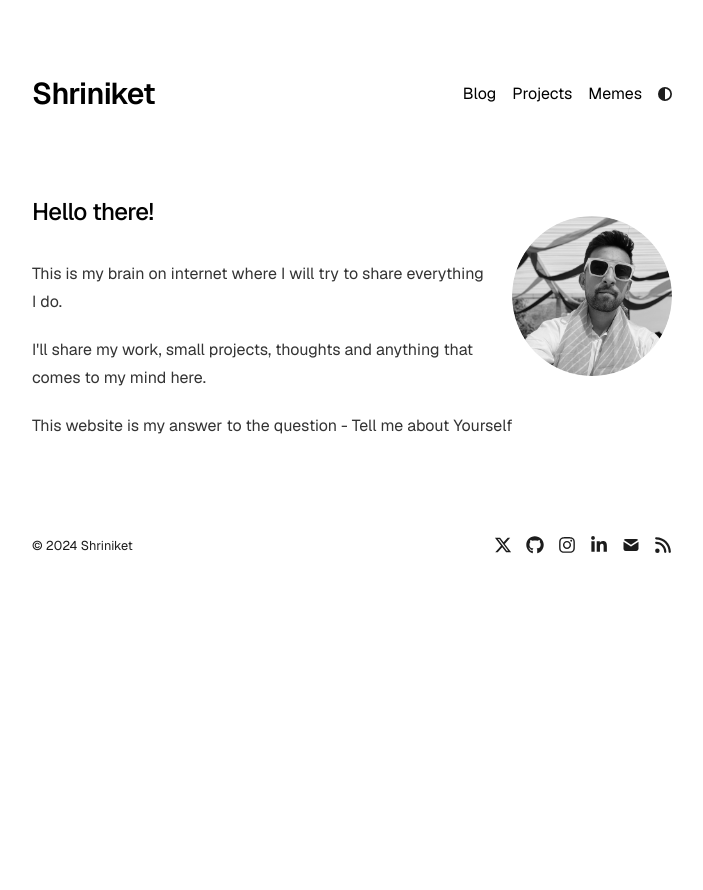
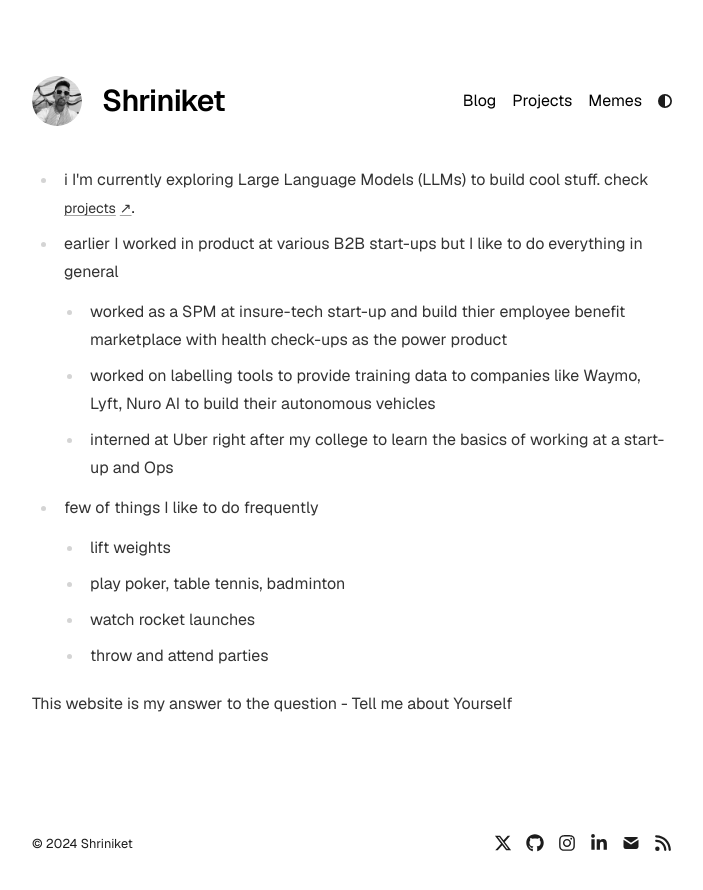
Before and after one commit to shriniket73/my-website, a Next.js app: page / in a window 1280 px wide. Shown: the top 890 px of the page, without its empty margins (288-991 px from the left). Before the commit the page ends 800 px from the top, so only its background shows below. Built offline with nearby package versions, Linux system fonts and the light colour scheme.

Commit message:
Updated home page

```diff
--- a/app/components/nav.tsx
+++ b/app/components/nav.tsx
@@ -1,6 +1,7 @@
 import Link from "next/link";
 import { ThemeSwitch } from "./theme-switch";
 import { metaData } from "../config";
+import Image from "next/image";
 
 const navItems = {
   "/blog": { name: "Blog" },
@@ -10,13 +11,25 @@ const navItems = {
 
 export function Navbar() {
   return (
-    <nav className="lg:mb-16 mb-12 py-5">
+    <nav className="py-5">
       <div className="flex flex-col md:flex-row md:items-center justify-between">
-        <div className="flex items-center">
-          <Link href="/" className="text-3xl font-semibold tracking-tight">
-            {metaData.title}
-          </Link>
-        </div>
+      <div className="flex items-center gap-3 sm:gap-5">
+        <a>
+          <Image
+            src="/profile.png"
+            alt="Profile photo"
+            className="rounded-full bg-gray-100 grayscale hover:grayscale-0"
+            unoptimized
+            width={50}
+            height={50}
+            priority
+          />
+        </a>
+        <Link href="/" className="text-2xl sm:text-3xl font-semibold tracking-tight">
+          {metaData.title}
+        </Link>
+      </div>
+
         <div className="flex flex-row gap-4 mt-6 md:mt-0 md:ml-auto items-center">
           {Object.entries(navItems).map(([path, { name }]) => (
             <Link
--- a/app/page.tsx
+++ b/app/page.tsx
@@ -4,7 +4,7 @@ import { socialLinks } from "./config";
 export default function Page() {
   return (
     <section>
-      <a>
+      {/* <a>
         <Image
           src="/profile.png"
           alt="Profile photo"
@@ -14,21 +14,38 @@ export default function Page() {
           height={160}
           priority
         />
-      </a>
-
-      <h1 className="mb-8 text-2xl font-medium tracking-tight">
-        Hello there!
-      </h1>
-
+      </a> */}
+      <div className="prose prose-neutral dark:prose-invert">
+        <ul>
+          <li>i I'm currently exploring Large Language Models (LLMs) to build cool stuff. check
+            <a
+              href="https://www.shriniket.me/projects"
+              target="_blank"
+              rel="noopener noreferrer"
+              className="text-blue-600 hover:text-blue-800 dark:text-blue-400 text-sm inline-flex items-center gap-1"
+            >
+              projects
+              <span className="text-sm">↗</span>
+            </a>.
+          </li>
+          <li>earlier I worked in product at various B2B start-ups but I like to do everything in general</li>
+            <ul>
+              <li>worked as a SPM at insure-tech start-up and build thier employee benefit marketplace with health check-ups as the power product</li>
+              <li>worked on labelling tools to provide training data to companies like Waymo, Lyft, Nuro AI to build their autonomous vehicles</li>
+              <li>interned at Uber right after my college to learn the basics of working at a start-up and Ops</li>
+            </ul>
+          <li>few of things I like to do frequently</li>
+            <ul>
+              <li>lift weights</li>
+              <li>play poker, table tennis, badminton</li>
+              <li>watch rocket launches</li>
+              <li>throw and attend parties</li>
+            </ul>
+        </ul>
+      </div>
       <div className="prose prose-neutral dark:prose-invert">
         <p>
-          This is my brain on internet where I will try to share everything I do.
-        </p>
-        <p>
-          I'll share my work, small projects, thoughts and anything that comes to my mind here.
-        </p>
-        <p>
-          This website is my answer to the question - Tell me about Yourself
+        This website is my answer to the question - Tell me about Yourself
         </p>
       </div>
     </section>
```
